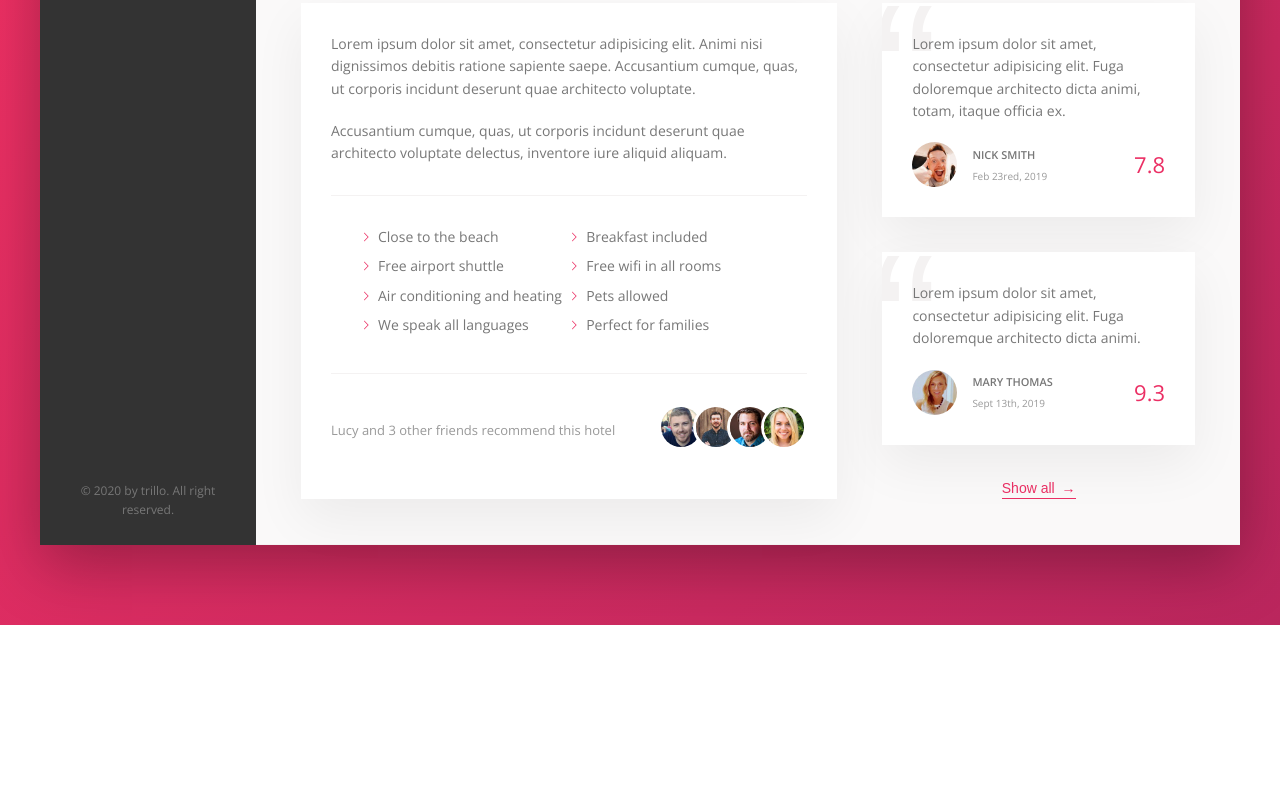
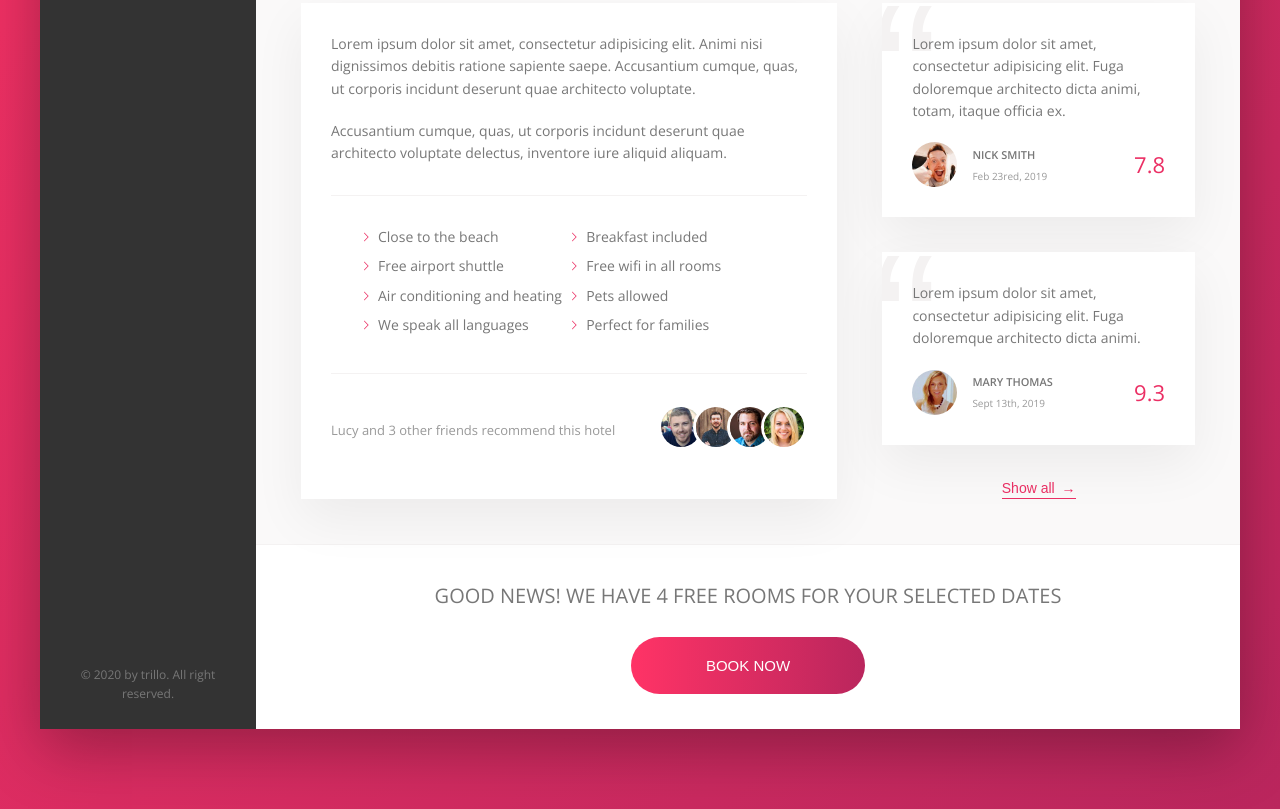
Before and after one commit to lilankaabey/Trillo, a website: page src/index.html in a window 1280 px wide. Shown: the part 644-1453 px from the top of the page. Before the commit the page ends 1269 px from the top, so only its background shows below. Drawn offline with nearby package versions, Linux system fonts and the light colour scheme.

Commit message:
build the Call To Action section

```diff
--- a/src/index.html
+++ b/src/index.html
@@ -200,7 +200,19 @@
 
                             <button class="btn-inline">Show all <span>&rarr;</span></button>
                         </div>
+
                     </div>
+
+                    <div class="cta">
+                        <h2 class="cta__book-now">
+                            Good news! We have 4 free rooms for your selected dates
+                        </h2>
+                        <button class="btn">
+                            <span class="btn__visible">Book Now</span>
+                            <span class="btn__invisible">Only 4 rooms left</span>
+                        </button>
+                    </div>
+
                 </main>
             </div>
         </div>
--- a/src/sass/_component.scss
+++ b/src/sass/_component.scss
@@ -446,3 +446,68 @@
       z-index: 1;
    }
 }
+
+
+// CALL TO ACTION
+
+.cta {
+   padding: 3.5rem 0;
+   text-align: center;
+
+   &__book-now {
+      font-size: 2rem;
+      font-weight: 300;
+      text-transform: uppercase;
+      margin-bottom: 2.5rem;
+   }
+}
+
+.btn {
+   font-size: 1.5rem;
+   font-weight: 300;
+   text-transform: uppercase;
+   border: none;
+   border-radius: 100px;
+   background-image: linear-gradient(to right, var(--color-primary-light), var(--color-primary-dark));
+   color: #fff;
+   position: relative;
+   overflow: hidden;
+   cursor: pointer;
+
+   & > * {
+      display: inline-block;
+      height: 100%;
+      width: 100%;
+      transition: all .2s;
+   }
+
+   &__visible {
+      padding: 2rem 7.5rem;
+
+   }
+
+   &__invisible {
+      position: absolute;
+      padding: 2rem 0;
+      left: 0;
+      top: -100%;
+   }
+
+   &:hover {
+      background-image: linear-gradient(to left, var(--color-primary-light), var(--color-primary-dark));
+   }
+
+   &:hover &__visible {
+      transform: translateY(100%);
+   }
+
+   &:hover &__invisible {
+      top: 0;
+   }
+
+   &:focus {
+      outline: none;
+      animation: pulsate 1s infinite;
+   }
+
+}
```
Also changed, not shown: src/css/style.css.
